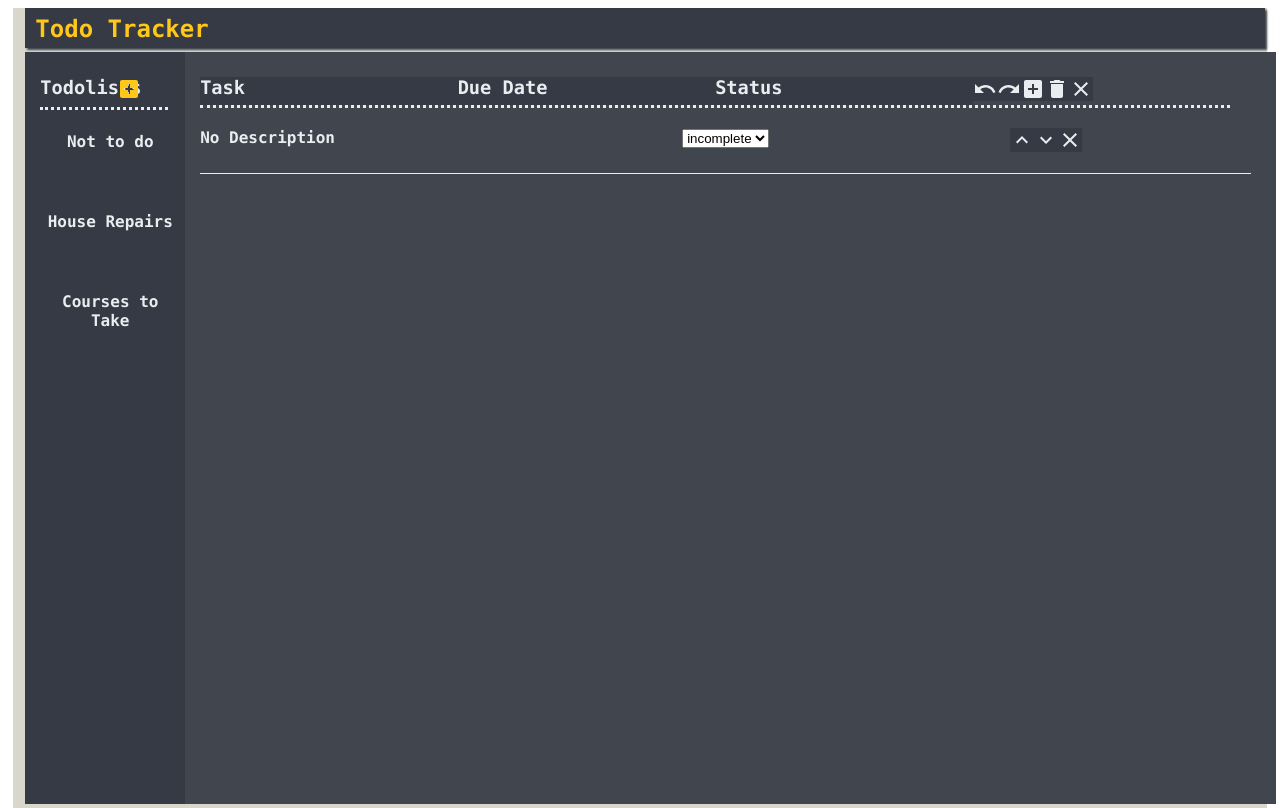
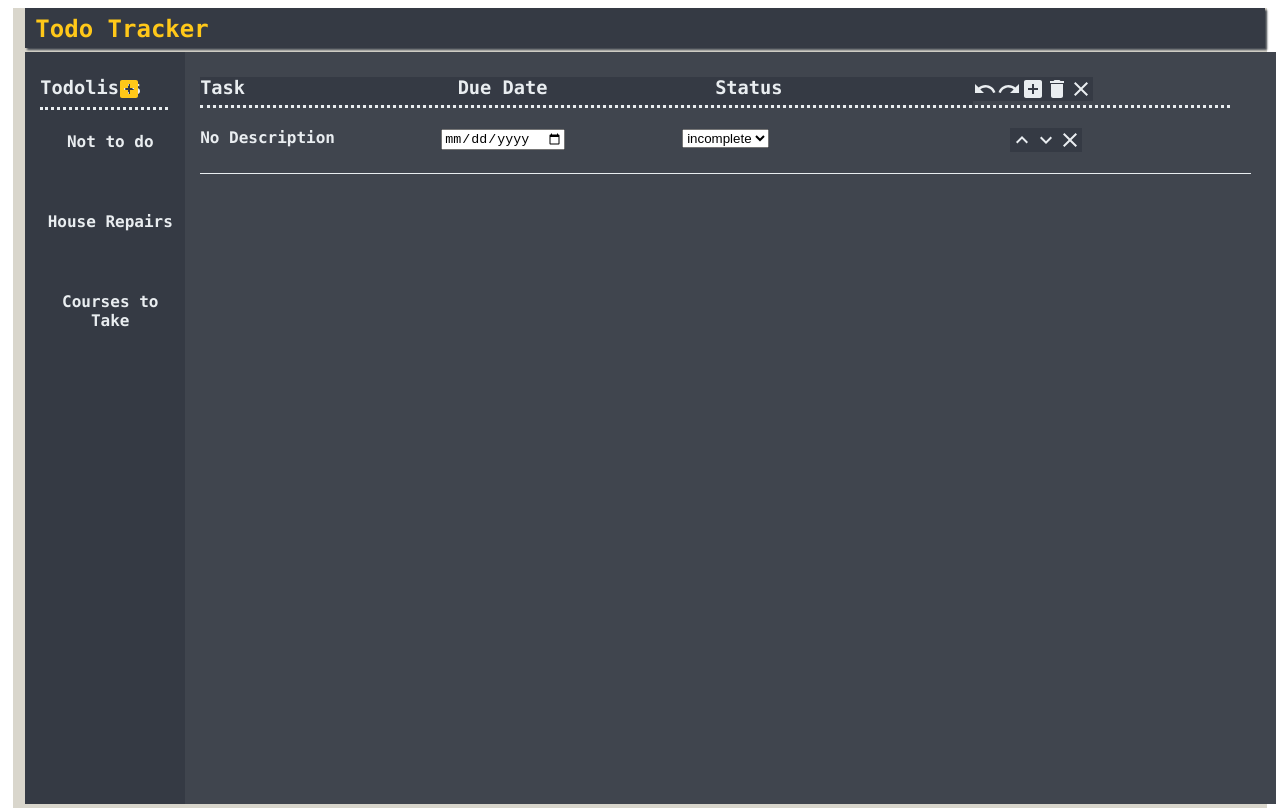
Before and after one commit to tommylin121314/cse316-hw2, a React (Create React App) app: page / in a window 1280 px wide. Both pictures are taken after a click on the icon 1032 px from the left and 89 px from the top of the page. Built offline with nearby package versions, Linux system fonts and the light colour scheme; the HTML template or start-up script is replaced by a standard one.

Commit message:
Changing date and undo redo for dates kinda works

```diff
--- a/src/App.js
+++ b/src/App.js
@@ -11,6 +11,7 @@ import addItem_Transaction from './common/addItem_Transaction'
 import deleteItem_Transaction from './common/deleteItem_Transaction'
 import swapItem_Transaction from './common/swapItem_Transaction'
 import changeStatus_Transaction from './common/changeStatus_Transaction'
+import changeDate_Transaction from './common/changeDate_Transaction'
 {/*import ItemsListHeaderComponent from './components/ItemsListHeaderComponent'
 import ItemsListComponent from './components/ItemsListComponent'
 import ListsComponent from './components/ListsComponent'
@@ -33,7 +34,6 @@ class App extends Component {
       recentLists = JSON.stringify(testData.toDoLists);
       localStorage.setItem("toDoLists", recentLists);
     }
-    console.log("recentLists: " + recentLists);
     recentLists = JSON.parse(recentLists);
 
     // FIND OUT WHAT THE HIGHEST ID NUMBERS ARE FOR LISTS
@@ -229,6 +229,29 @@ class App extends Component {
 
   }
 
+  changeDateTransaction = (id, oldDate, newDate) => {
+    let newTransaction = new changeDate_Transaction(this, id, oldDate, newDate);
+    this.tps.addTransaction(newTransaction);
+  }
+
+  changeDueDate = (id, date) => {
+    let newCurrentList = this.state.currentList;
+    let index = this.indexOfId(id);
+    newCurrentList.items[index].dueDate = date;
+
+    let newListOfLists = this.state.toDoLists.map((toDoList) => {
+      if(toDoList === this.state.currentList) {
+        toDoList = newCurrentList;
+      }
+    })
+
+    this.setState({
+      currentList: newCurrentList,
+      listOfLists: newListOfLists
+    })
+
+  }
+
   insertItem = (item, index) => {
     let newCurrentListItems = this.state.currentList.items;
     for(let i = newCurrentListItems.length; i > index; i--) {
@@ -293,6 +316,7 @@ class App extends Component {
           deleteItemCallback={this.deleteItemTransaction}
           swapItemCallback={this.swapItemTransaction}
           changeStatusCallback={this.changeStatusTransaction}
+          changeDateCallback={this.changeDateTransaction}
           undoTransactionCallback={this.undoTransaction}
           redoTransactionCallback={this.redoTransaction}
         />
--- /dev/null
+++ b/src/common/changeDate_Transaction.js
@@ -0,0 +1,24 @@
+'use strict'
+
+import { jsTPS_Transaction } from "./jsTPS";
+
+export default class changeDate_Transaction extends jsTPS_Transaction {
+
+    constructor(initApp, id, oldDate, newDate) {
+        super();
+        this.app = initApp;
+        this.id = id;
+        this.oldDate = oldDate;
+        this.newDate = newDate;
+    }
+
+    doTransaction() {
+        this.app.changeDueDate(this.id, this.newDate);
+    }
+
+    undoTransaction() {
+        console.log(this.oldDate);
+        this.app.changeDueDate(this.id, this.oldDate);
+    }
+
+}
--- a/src/components/DueDate.js
+++ b/src/components/DueDate.js
@@ -4,11 +4,31 @@ export default class DueDate extends Component {
 
     constructor(props) {
         super(props);
+
+        this.state = {
+            oldDate: ''
+        }
+    }
+
+    handleChangeDate = (e) => {
+        let id = e.currentTarget.parentElement.parentElement.id.slice(15);
+        this.props.changeDateCallback(id, this.state.oldDate, e.currentTarget.value);
+    }
+
+    handleOnFocus = (e) => {
+        let currentDate = e.currentTarget.value;
+
+        this.setState({
+            oldDate:currentDate
+        })
+
     }
 
     render() {
         return (
-            <div className='item-col due-date-col'>{this.props.item.due_date}</div>
+            <div className='item-col due-date-col'>
+                <input type='date' onChange={this.handleChangeDate} onClick={this.handleOnFocus}></input>
+            </div>
         )
     }
 }
--- a/src/components/ToDoItem.js
+++ b/src/components/ToDoItem.js
@@ -43,7 +43,7 @@ class ToDoItem extends Component {
         return (
             <div id={'todo-list-item-' + listItem.id} className='list-item-card'>
                 <TaskName item={listItem}/>
-                <DueDate item={listItem}/>
+                <DueDate item={listItem} changeDateCallback={this.props.changeDateCallback}/>
                 <Status item={listItem} changeStatusCallback={this.props.changeStatusCallback}/>
                 <div className='item-col test-4-col'></div>
                 <div className='item-col list-controls-col'>
--- a/src/components/Workspace.js
+++ b/src/components/Workspace.js
@@ -54,6 +54,7 @@ class Workspace extends Component {
                             deleteItemCallback={this.props.deleteItemCallback}
                             swapItemCallback={this.props.swapItemCallback}
                             changeStatusCallback={this.props.changeStatusCallback}
+                            changeDateCallback={this.props.changeDateCallback}
                         />))
                     }
                 </div>
```
